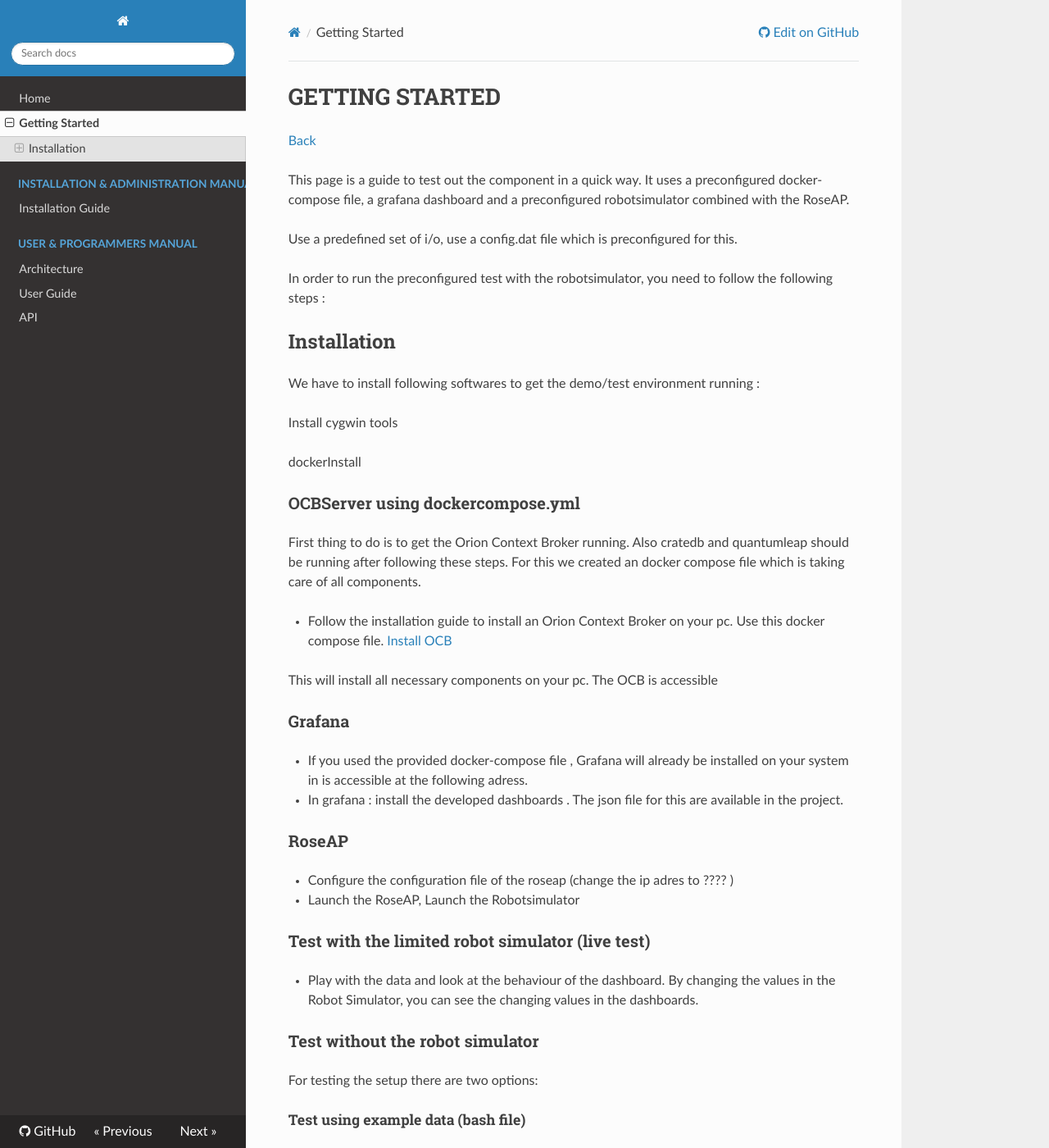
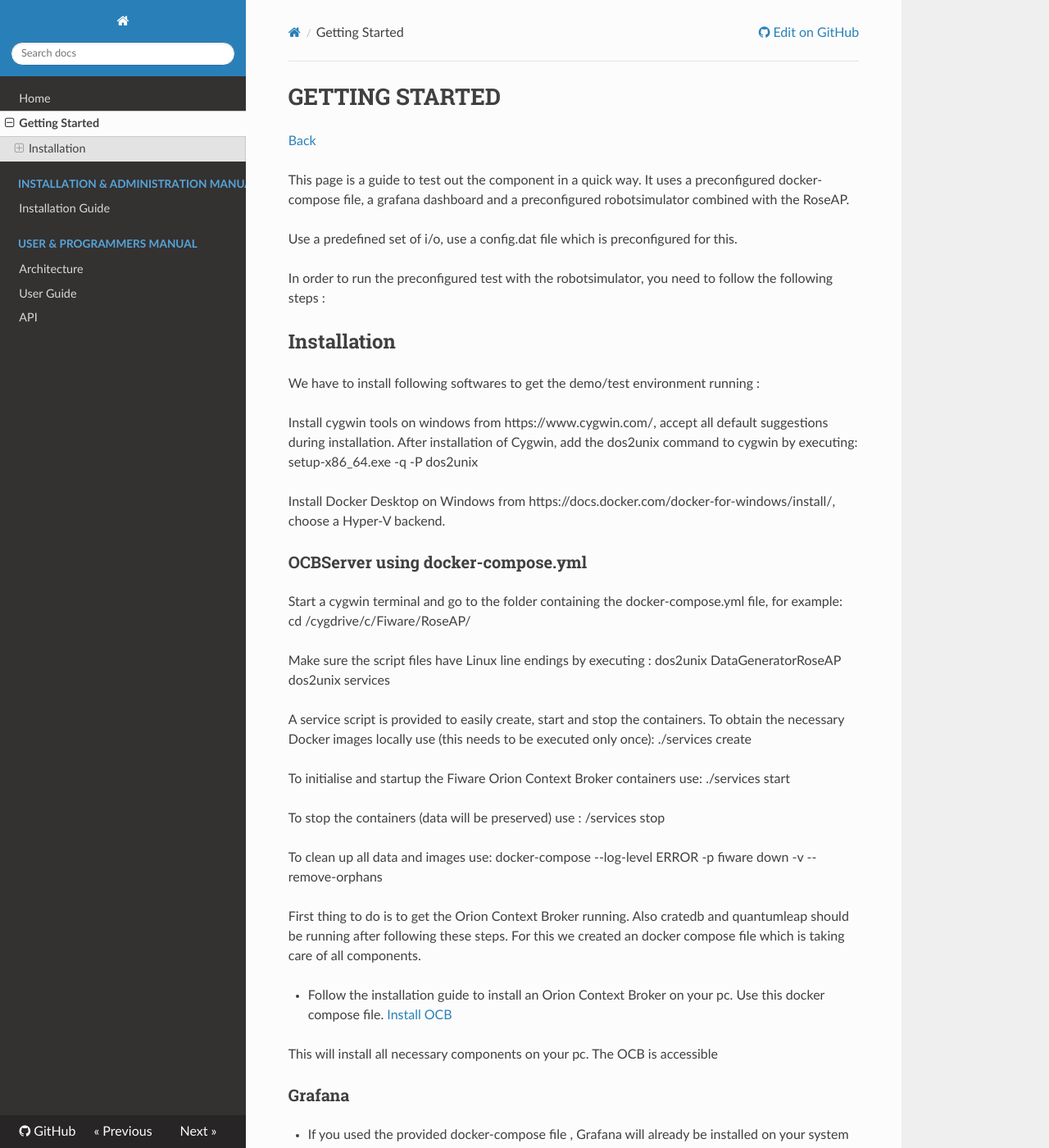
Before and after one commit to ramp-eu/JS2SF, an MkDocs documentation site: the page built from docs/getting-started.md, in a window 1280 px wide and 1400 px high. Shown: the whole window at 82% size. Built offline with MkDocs 1.6.1, drawn with Linux system fonts in a browser that asks for light colours; nearby versions of some CDN libraries; old or Windows-style settings are respelled for this version of MkDocs.

Commit message:
Update getting-started.md

```diff
--- a/docs/getting-started.md
+++ b/docs/getting-started.md
@@ -20,11 +20,37 @@
 
 We have to install following softwares to get the demo/test environment  running :
 
-Install cygwin tools
+Install cygwin tools on windows from https://www.cygwin.com/, accept all default suggestions during installation.
+After installation of Cygwin, add the dos2unix command to cygwin by executing:
+setup-x86_64.exe -q -P dos2unix
 
-dockerInstall
+Install Docker Desktop on Windows from https://docs.docker.com/docker-for-windows/install/, choose a Hyper-V backend.
 
-### OCBServer using dockercompose.yml
+
+
+### OCBServer using docker-compose.yml
+
+Start a cygwin terminal and go to the folder containing the docker-compose.yml file, for example:
+cd /cygdrive/c/Fiware/RoseAP/
+
+Make sure the script files have Linux line endings by executing :
+dos2unix DataGeneratorRoseAP
+dos2unix services
+
+A service script is provided to easily create, start and stop the containers.
+To obtain the necessary Docker images locally use (this needs to be executed only once):
+./services create
+
+To initialise and startup the Fiware Orion Context Broker containers use:
+./services start
+
+To stop the containers (data will be preserved) use :
+/services stop
+
+To clean up all data and images use:
+docker-compose --log-level ERROR -p fiware down -v --remove-orphans
+
+
 
 First thing to do is to get the Orion Context Broker running. Also cratedb and quantumleap should be running after following these steps. For this we created an docker compose file which is taking care of all components.
 
```
